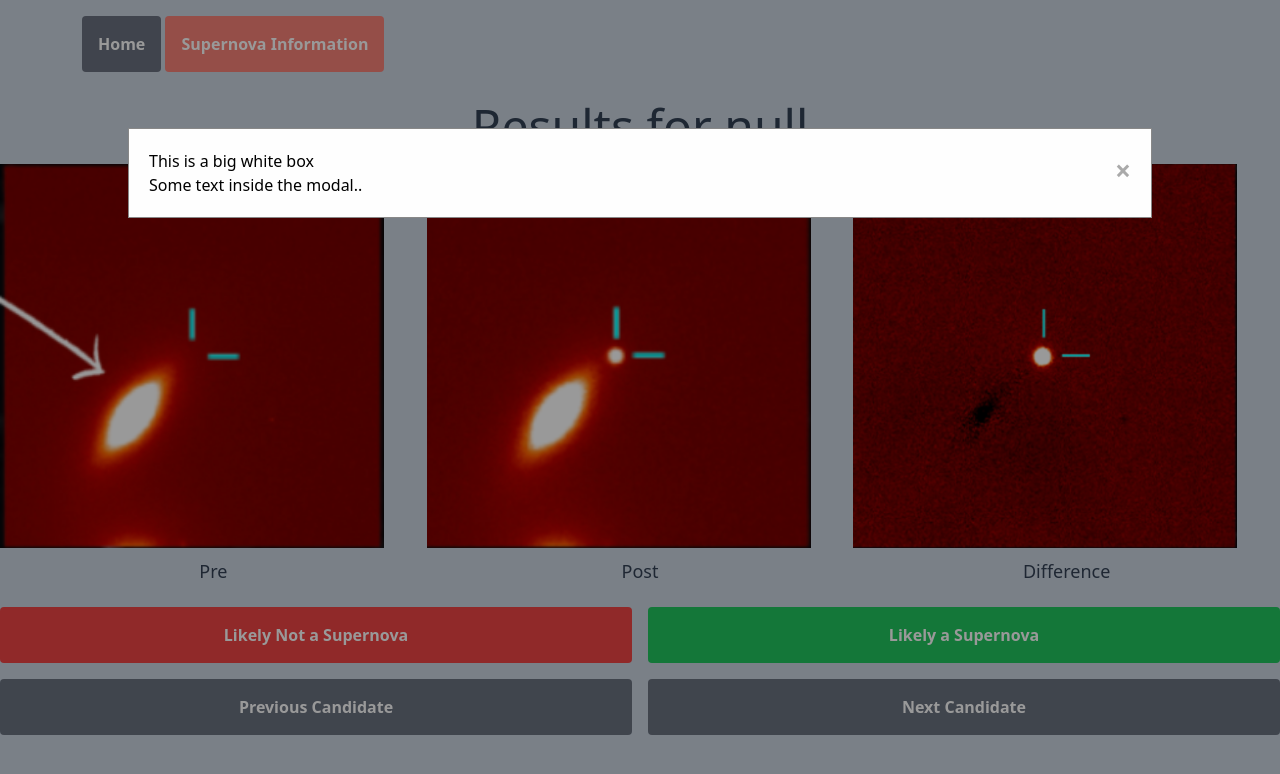
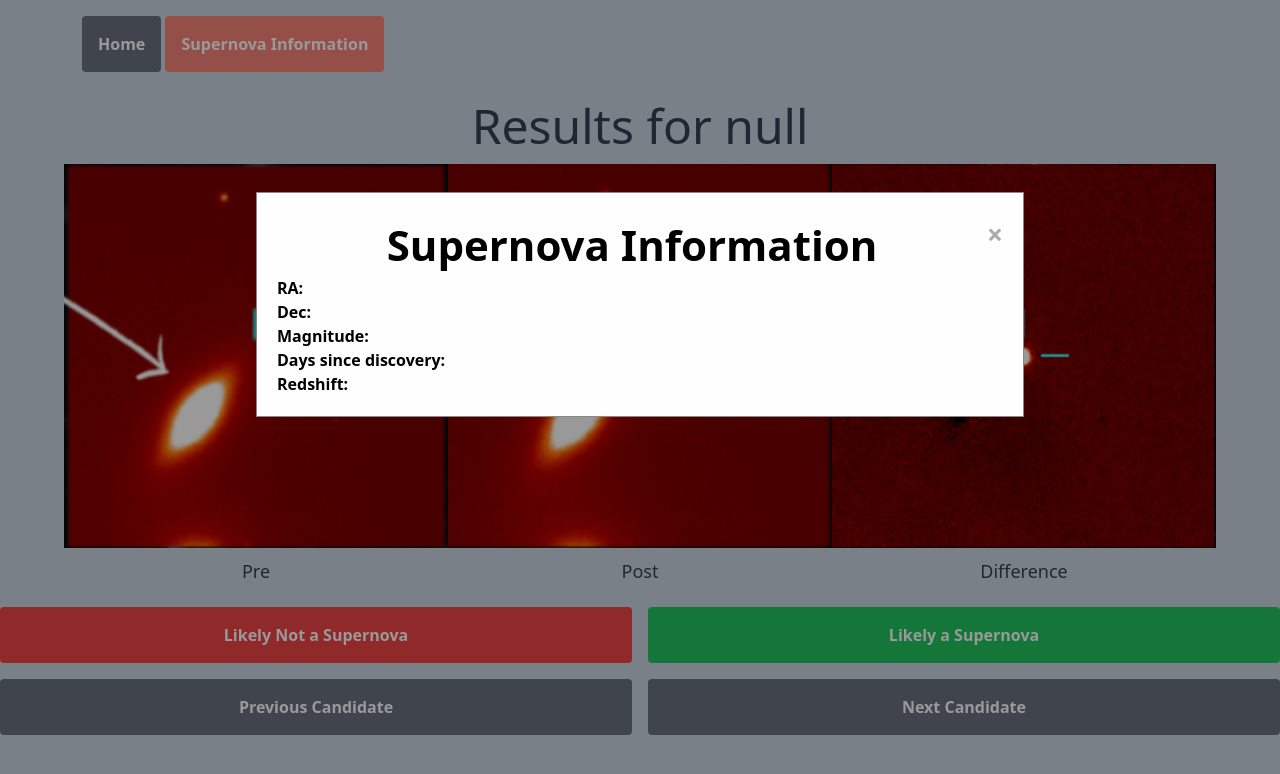
Before and after one commit to NicoDiLullo/websniff_SNS, a website: page public/index.html in a window 1280 px wide. Both pictures are taken after a click on the button "Supernova Information". Drawn offline with Linux system fonts and the light colour scheme.

Commit message:
Center items

```diff
--- a/public/index.html
+++ b/public/index.html
@@ -34,8 +34,12 @@
   <!-- Modal content -->
     <div class="modal-content">
       <span class="close">&times;</span>
-        <h4>This is a big white box</h4>
-        <p>Some text inside the modal..</p>
+        <h2 class="h2">Supernova Information</h2>
+        <p><strong>RA: </strong> </p>
+        <p><strong>Dec: </strong> </p>
+        <p><strong>Magnitude: </strong> </p>
+        <p><strong>Days since discovery: </strong> </p> <!-- Discovery date?-->
+        <p><strong>Redshift: </strong></p>
       </div>
   </div>
   <!-- OR <input type="image" name="Name of image button" src="../assets/homeImage.png" border=100px alt="text">  -->
@@ -44,7 +48,7 @@
     <div pt-6>
       <h1 id="myHeading" class="ont-medium leading-tight text-5xl mt-0 mb-2 text-slate-700 text-center pt-6">Websniff SNS Labeling</h1>
     </div>
-
+<!--
     <div class="container grid mx-auto grid-cols-3">
       <img class="w-96 h-96" src="../assets/Pre.png">
       <img class="w-96 h-96" src="../assets/Post.png">
@@ -56,6 +60,21 @@
         <p class="ont-medium leading-tight text-lg mt-0 mb-2 text-slate-700 text-center pt-3">Post</p>
         <p class="ont-medium leading-tight text-lg mt-0 mb-2 text-slate-700 text-center pt-3">Difference</p>
     </div>
+-->
+<div class="containerIm grid mx-auto grid-cols-3 flex justify-center">
+  <div class="flex flex-col items-center">
+    <img class="w-96 h-96" src="../assets/Pre.png">
+    <p class="ont-medium leading-tight text-lg mt-0 mb-2 text-slate-700 text-center pt-3">Pre</p>
+  </div>
+  <div class="flex flex-col items-center">
+    <img class="w-96 h-96" src="../assets/Post.png">
+    <p class="ont-medium leading-tight text-lg mt-0 mb-2 text-slate-700 text-center pt-3">Post</p>
+  </div>
+  <div class="flex flex-col items-center">
+    <img class="w-96 h-96" src="../assets/Difference.png">
+    <p class="ont-medium leading-tight text-lg mt-0 mb-2 text-slate-700 text-center pt-3">Difference</p>
+  </div>
+</div>
 
     <div class="container grid mx-auto grid-cols-2 grid-rows-2 gap-4 pt-4">
       <button class="bg-red-500 hover:bg-red-600 text-white font-bold py-2 px-4 rounded">
```
Also changed, not shown: public/styles.css.
